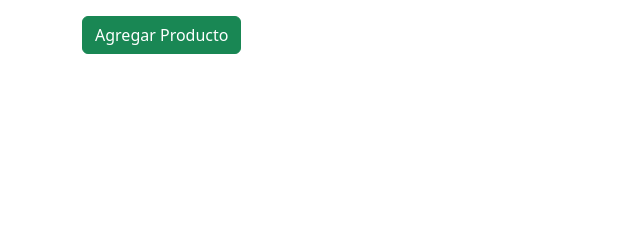
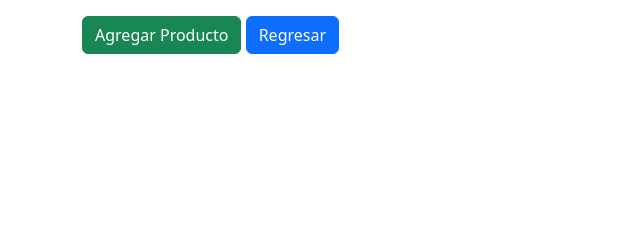
Before and after one commit to dani363/proyecto_bling, a PHP site: page /visualizar.php in a window 1280 px wide. Shown: the part 161-401 px from the top of the page, without its empty margins (0-640 px from the left). Run offline with PHP 8.4, Linux system fonts and the light colour scheme; data that the repository does not hold is empty.

Commit message:
Update visualizar.php

```diff
--- a/visualizar.php
+++ b/visualizar.php
@@ -68,6 +68,7 @@
           </table>
           <div class=""container>
             <a href="Agregarformulario.php" class="btn btn-success">Agregar Producto</a>
+            <a href="MenuV.html" class="btn btn-primary">Regresar</a>
                 </div>
     </div>
     <script src="https://cdn.jsdelivr.net/npm/bootstrap@5.3.2/dist/js/bootstrap.bundle.min.js" integrity="sha384-C6RzsynM9kWDrMNeT87bh95OGNyZPhcTNXj1NW7RuBCsyN/o0jlpcV8Qyq46cDfL" crossorigin="anonymous"></script>
```
